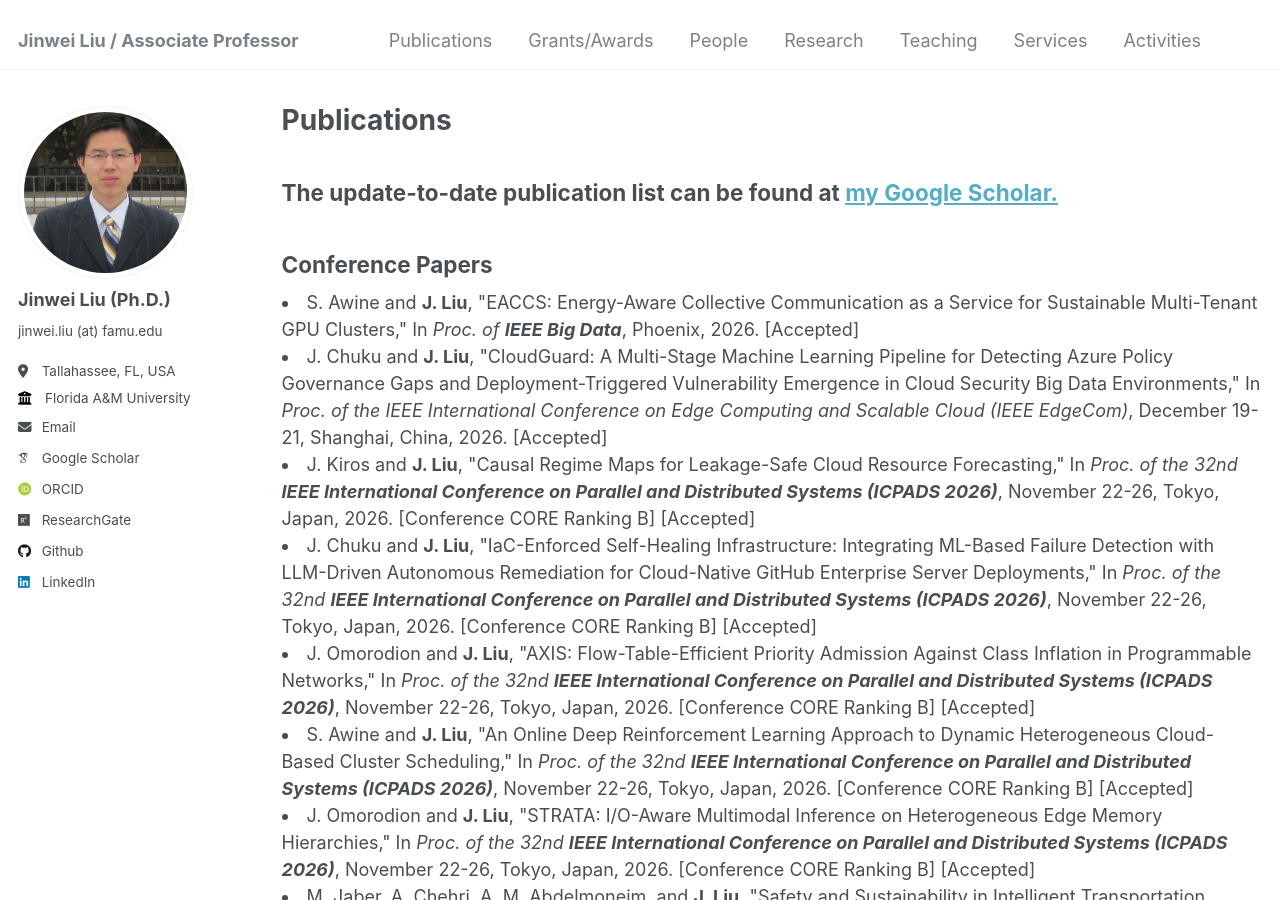
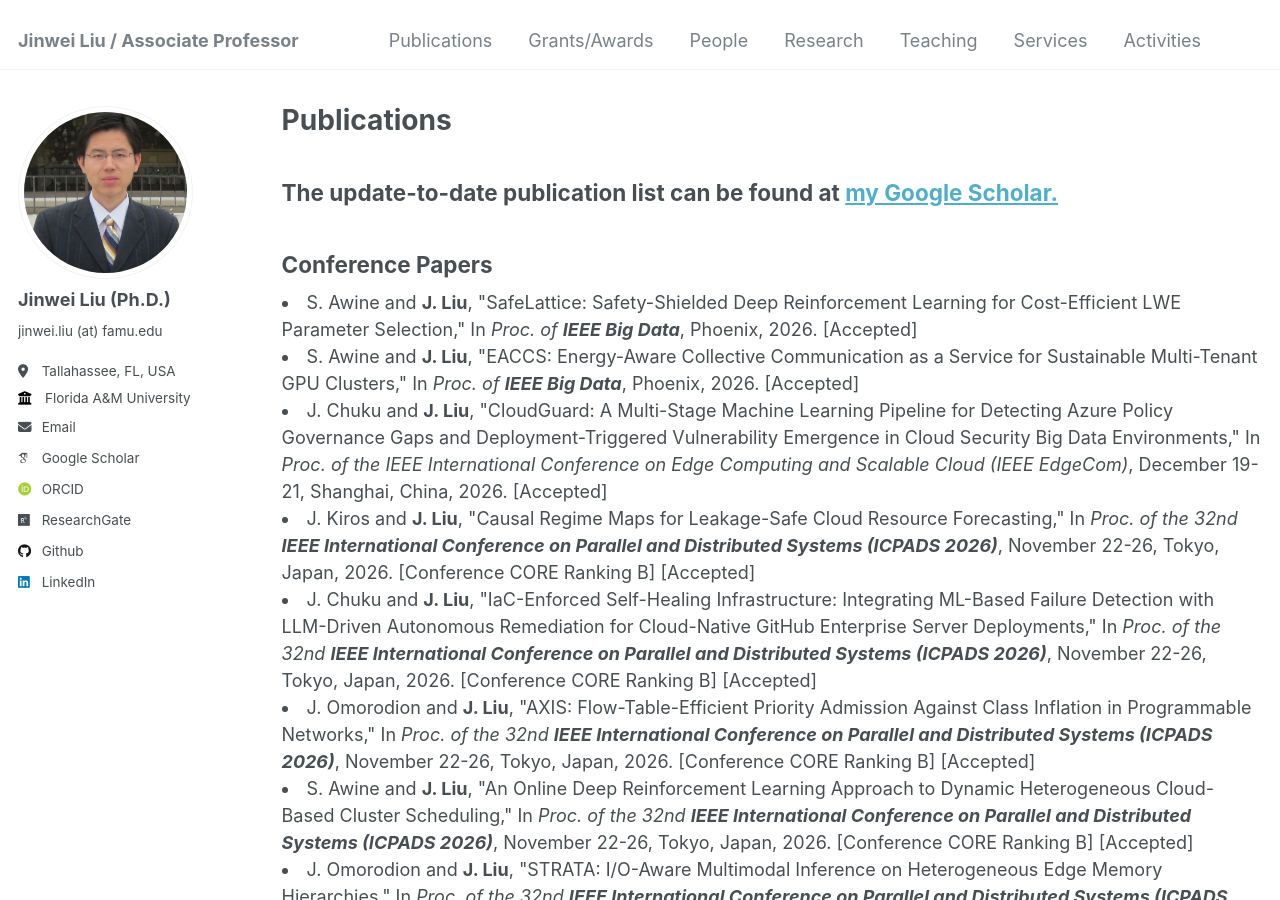
Before and after one commit to jinweiliucu/jinweiliucu.github.io, a Jekyll site: the page built from _publications/publications.html, in a window 1280 px wide and 900 px high. Built offline with Jekyll 4.4.1, drawn with Linux system fonts in a browser that asks for light colours; some web fonts are replaced.

Commit message:
Update publications.html

```diff
--- a/_publications/publications.html
+++ b/_publications/publications.html
@@ -8,6 +8,13 @@ author_profile: true
 <h2 class="text-left"> The update-to-date publication list can be found at <a href="https://scholar.google.com/citations?user=sHSrWh0AAAAJ&hl=en">my Google Scholar.</a></h2>
 
 <h2 class="text-left">Conference Papers</h2>
+	<li>
+    S. Awine and <strong>J. Liu</strong>, "SafeLattice: Safety-Shielded Deep Reinforcement Learning for Cost-Efficient LWE Parameter Selection,"
+    In <em>Proc. of <strong>IEEE Big Data</strong></em>, Phoenix, 2026. [Accepted]
+    <!-- [<a href="/files/articles/CLOUD2026SlidesLiu.pdf">Slides</a>]</span> -->
+    </span><br>
+    </li>
+
 	<li>
     S. Awine and <strong>J. Liu</strong>, "EACCS: Energy-Aware Collective Communication as a Service for Sustainable Multi-Tenant GPU Clusters,"
     In <em>Proc. of <strong>IEEE Big Data</strong></em>, Phoenix, 2026. [Accepted]
```
